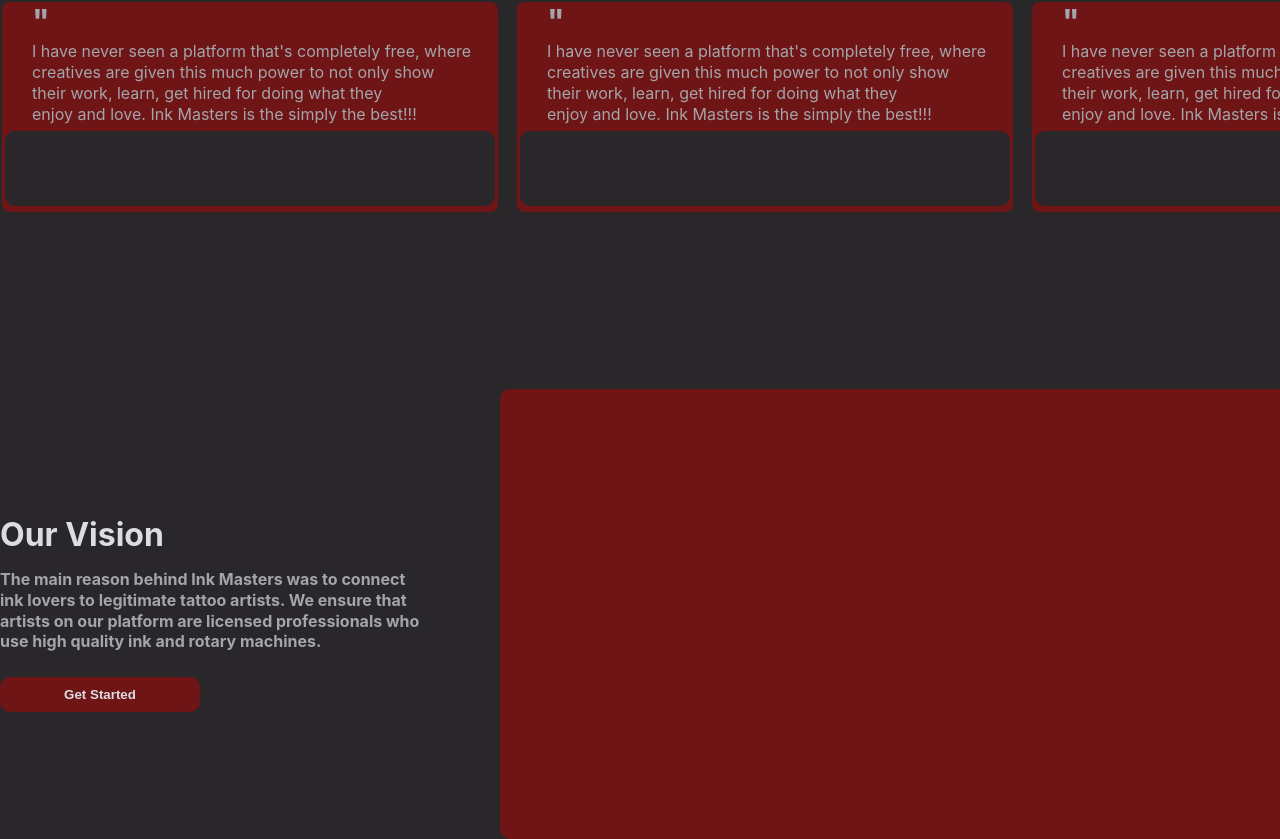
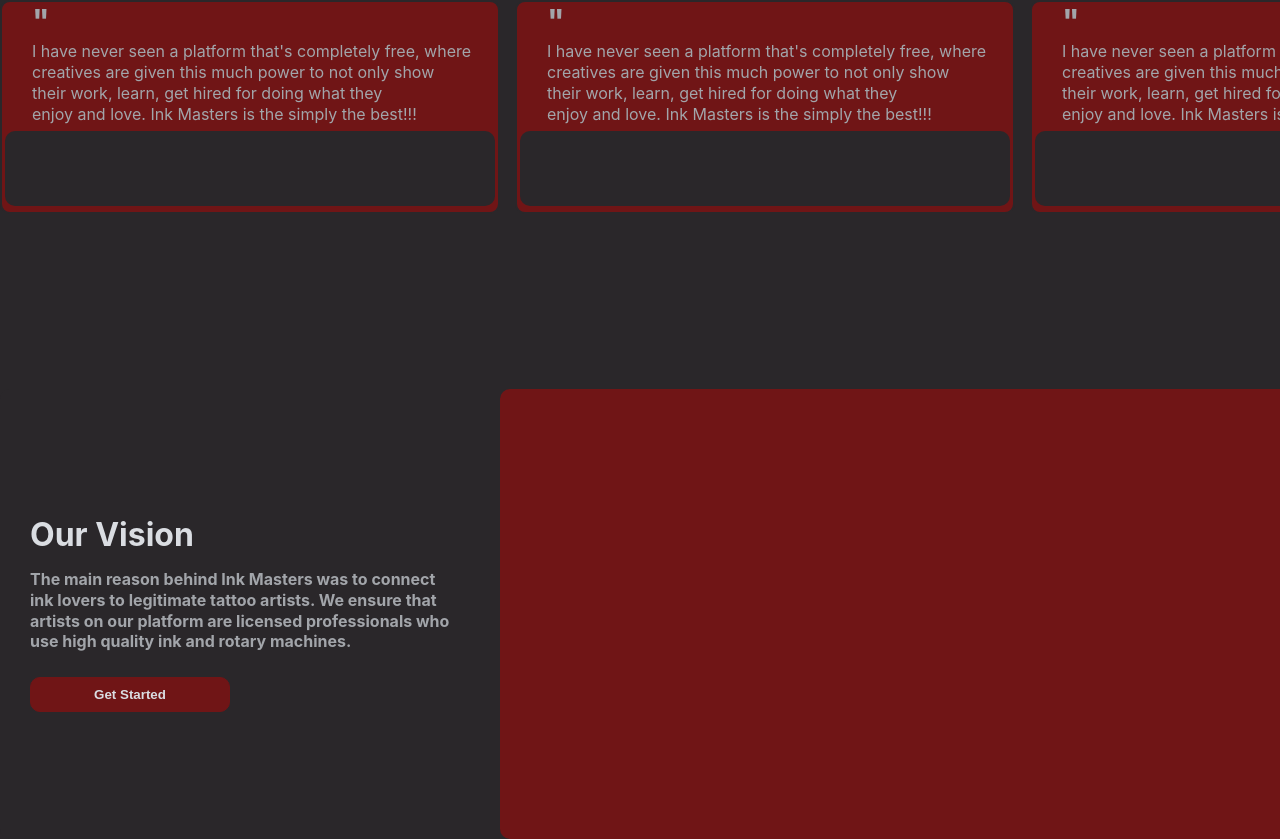
Before and after one commit to omaomach/myBarber-frontend, a React (Create React App) app: page / in a window 1280 px wide. Shown: the part 2651-3490 px from the top of the page. Built offline with nearby package versions, Linux system fonts and the light colour scheme.

Commit message:
feat: started creating Footer component

```diff
--- a/src/styles/landing.css
+++ b/src/styles/landing.css
@@ -299,6 +299,7 @@
 #left-vision-header {
     font-size: xx-large;
     font-weight: bold;
+    margin-left: 30px;
 }
 
 .left-vision-text {
@@ -309,6 +310,7 @@
 #left-vision-text-p {
     line-height: 1.3;
     margin-top: 15px;
+    margin-left: 30px;
     font-weight: bold;
     color: var(--secondaryTextColor);
 }
@@ -323,6 +325,7 @@
     border-radius: 10px;
     color: var(--textColor);
     font-weight: bold;
+    margin-left: 30px;
 }
 
 .right-vision {
```
Also changed, not shown: src/components/Footer.js (added, +11 -0 lines).
